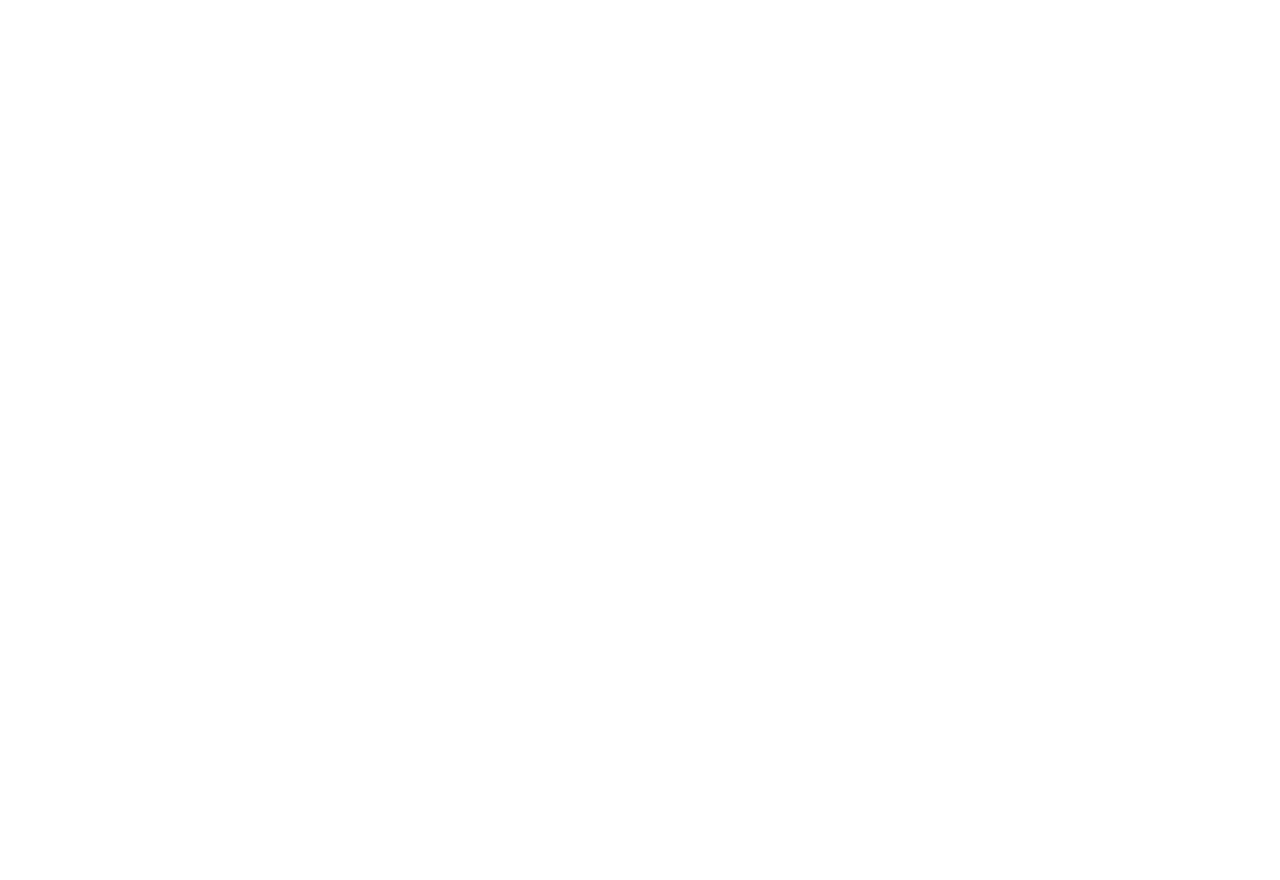
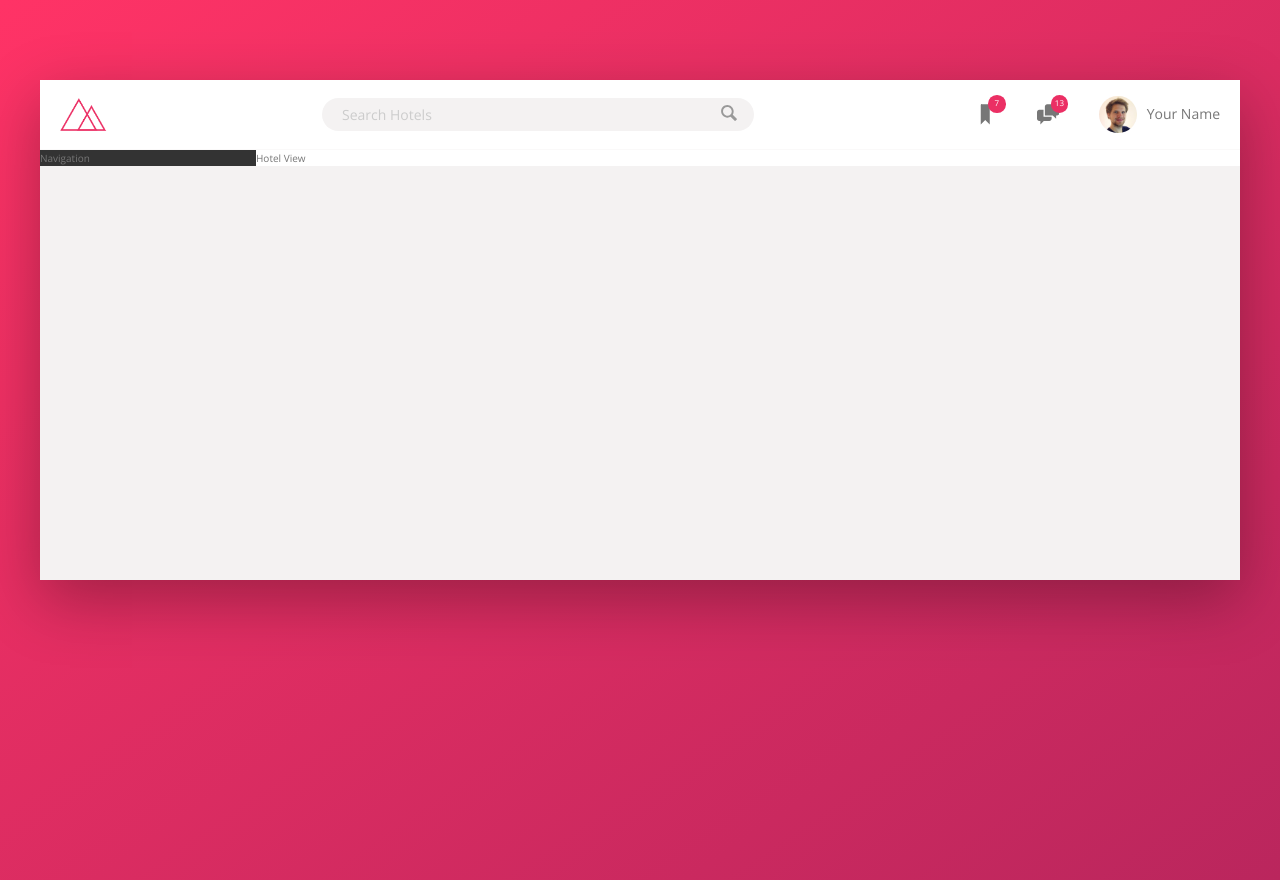
Before and after one commit to karlmarxmanzano/trillo-app, a website: page index.html in a window 1280 px wide. Before the commit the page ends 800 px from the top, so only its background shows below. Drawn offline with nearby package versions, Linux system fonts and the light colour scheme.

Commit message:
Done header

```diff
--- a/index.html
+++ b/index.html
@@ -4,13 +4,53 @@
         <meta charset="UTF-8">
         <meta name="viewport" content="width=device-width, initial-scale=1.0">
 
-        <link href="https://fonts.googleapis.com/css?family=Open+Sans:300,400,600" rel="stylesheet">
+        <link href="https://fonts.googleapis.com/css?family=Open+Sans:300,400,600&display=swap" rel="stylesheet">
         <link rel="stylesheet" href="css/style.css">
         <link rel="shortcut icon" type="image/png" href="img/favicon.png">
 
         <title>Trillo &mdash; Your all-in-one booking app</title>
     </head>
     <body>
+        <div class="container">
+            <header class="header">
+                <img src="img/logo.png" alt="Logo" class="logo">
 
+                <form action="#" class="search">
+                    <input type="text" class="search__input" placeholder="Search Hotels">
+                    <button class="search__button">
+                        <svg class="search__icon">
+                            <use xlink:href="img/sprite.svg#icon-magnifying-glass"></use>
+                        </svg>
+                    </button>
+                </form>
+
+                <nav class="user-nav">
+                    <div class="user-nav__icon-box">
+                        <svg class="user-nav__icon">
+                            <use xlink:href="img/sprite.svg#icon-bookmark"></use>
+                        </svg>
+                        <span class="user-nav__notification">7</span>
+                    </div>
+                    <div class="user-nav__icon-box">
+                        <svg class="user-nav__icon">
+                            <use xlink:href="img/sprite.svg#icon-chat"></use>
+                        </svg>
+                        <span class="user-nav__notification">13</span>
+                    </div>
+                    <div class="user-nav__user">
+                        <img src="img/user.jpg" alt="User photo" class="user-nav__user-photo">
+                        <span class="user-nav__user-name">Your Name</span>
+                    </div>
+                </nav>
+            </header>
+            <div class="content">
+                <nav class="sidebar">
+                    Navigation
+                </nav>
+                <main class="hotel-view">
+                    Hotel View
+                </main>
+            </div>
+        </div>
     </body>
 </html>
--- /dev/null
+++ b/sass/_base.scss
@@ -0,0 +1,61 @@
+/*
+COLORS
+
+Primary: #eb2f64
+Primary light: #FF3366
+Primary dark: #BA265D
+
+Grey light 1: #faf9f9
+Grey light 2: #f4f2f2s
+Grey light 3: #f0eeee
+Grey light 4: #ccc
+
+Grey dark 1: #333
+Grey dark 2: #777
+Grey dark 3: #999
+
+*/
+
+:root {
+    --color-primary: #EB2F64;
+    --color-primary-light: #FF3366;
+    --color-primary-dark: #BA265D;
+
+    --color-grey-light-1: #FAF9F9;
+    --color-grey-light-2: #F4F2F2;
+    --color-grey-light-3: #f0EEEE;
+    --color-grey-light-4: #CCC;
+
+    --color-grey-dark-1: #333;
+    --color-grey-dark-2: #777;
+    --color-grey-dark-3: #999;
+
+    --shadow-dark: 0 2rem 6rem rgba(0, 0, 0, .3);
+}
+
+* {
+    margin: 0;
+    padding: 0;
+}
+
+*,
+*::after,
+*::before {
+    box-sizing: inherit;
+}
+
+html {
+    box-sizing: border-box;
+    font-size: 62.5%;
+}
+
+body {
+    font-family: "Open Sans", sans-serif;
+    font-weight: 400;
+    line-height: 1.6;
+    color: var(--color-grey-dark-2);
+    background-image: linear-gradient(to right bottom, var(--color-primary-light), var(--color-primary-dark));
+    background-size: cover;
+    background-repeat: no-repeat;
+    min-height: 100vh;
+}
--- /dev/null
+++ b/sass/_component.scss
@@ -0,0 +1,109 @@
+.logo {
+    height: 3.25rem;
+    margin-left: 2rem;
+}
+
+.search {
+    flex: 0 0 40%;
+    display: flex;
+    justify-content: center;
+    align-items: center;
+
+    &__input {
+        font-family: inherit;
+        font-size: inherit;
+        color: inherit;
+        background-color: var(--color-grey-light-2);
+        border: none;
+        padding: .7rem 2rem;
+        border-radius: 100px;
+        width: 90%;
+        transition: all .2s;
+        margin-right: -3.5rem;
+
+        &:focus {
+            outline: none;
+            width: 100%;
+            background-color: var(--color-grey-light-3);
+        }
+
+        &::-webkit-input-placeholder {
+            font-weight: 100;
+            color: var(--color-grey-light-4);
+        }
+    }
+
+    &__input:focus + &__button {
+        background-color: var(--color-grey-light-3);
+    }
+
+    &__button {
+        border: none;
+        background-color: inherit;
+
+        &:focus {
+            outline: none;
+        }
+
+        &:active {
+            transform: translateY(2px);
+        }
+    }
+
+    &__icon {
+        height: 2rem;
+        width: 2rem;
+        fill: var(--color-grey-dark-3);
+    }
+}
+
+.user-nav {
+    display: flex;
+    align-self: stretch;
+    justify-content: center;
+    align-items: center;
+
+    & > * {
+        padding: 0 2rem;
+        cursor: pointer;
+        height: 100%;
+        display: flex;
+        align-items: center;
+    }
+
+    & > *:hover {
+        background-color: var(--color-grey-light-2);
+    }
+
+    &__icon-box {
+        position: relative;
+    }
+
+    &__icon {
+        height: 2.25rem;
+        width: 2.25rem;
+        fill: var(--color-grey-dark-2);
+    }
+
+    &__notification {
+        font-size: .8rem;
+        height: 1.75rem;
+        width: 1.75rem;
+        border-radius: 50%;
+        background-color: var(--color-primary);
+        color: #FFF;
+        position: absolute;
+        top: 1.5rem;
+        right: 1.1rem;
+
+        display: flex;
+        justify-content: center;
+        align-items: center;
+    }
+
+    &__user-photo {
+        height: 3.75rem;
+        border-radius: 50%;
+        margin-right: 1rem;
+    }
+}
--- /dev/null
+++ b/sass/_layout.scss
@@ -0,0 +1,31 @@
+.container {
+    max-width: 120rem;
+    min-height: 50rem;
+    margin: 8rem auto;
+    background-color: var(--color-grey-light-2);
+    box-shadow: var(--shadow-dark);
+}
+
+.header {
+    font-size: 1.4rem;
+    height: 7rem;
+    background-color: #FFF;
+    border-bottom: 1px solid var(--color-grey-light-1);
+    display: flex;
+    justify-content: space-between;
+    align-items: center;
+}
+
+.content {
+    display: flex;
+}
+
+.sidebar {
+    background-color: var(--color-grey-dark-1);
+    flex: 0 0 18%;
+}
+
+.hotel-view {
+    background-color: #FFF;
+    flex: 1;
+}
--- a/sass/main.scss
+++ b/sass/main.scss
@@ -1,17 +1,3 @@
-/*
-COLORS
-
-Primary: #eb2f64
-Primary light: #FF3366
-Primary dark: #BA265D
-
-Grey light 1: #faf9f9
-Grey light 2: #f4f2f2
-Grey light 3: #f0eeee
-Grey light 4: #ccc
-
-Grey dark 1: #333
-Grey dark 2: #777
-Grey dark 3: #999
-
-*/
+@import "base";
+@import "component";
+@import "layout";
```
Also changed, not shown: css/style.css.
